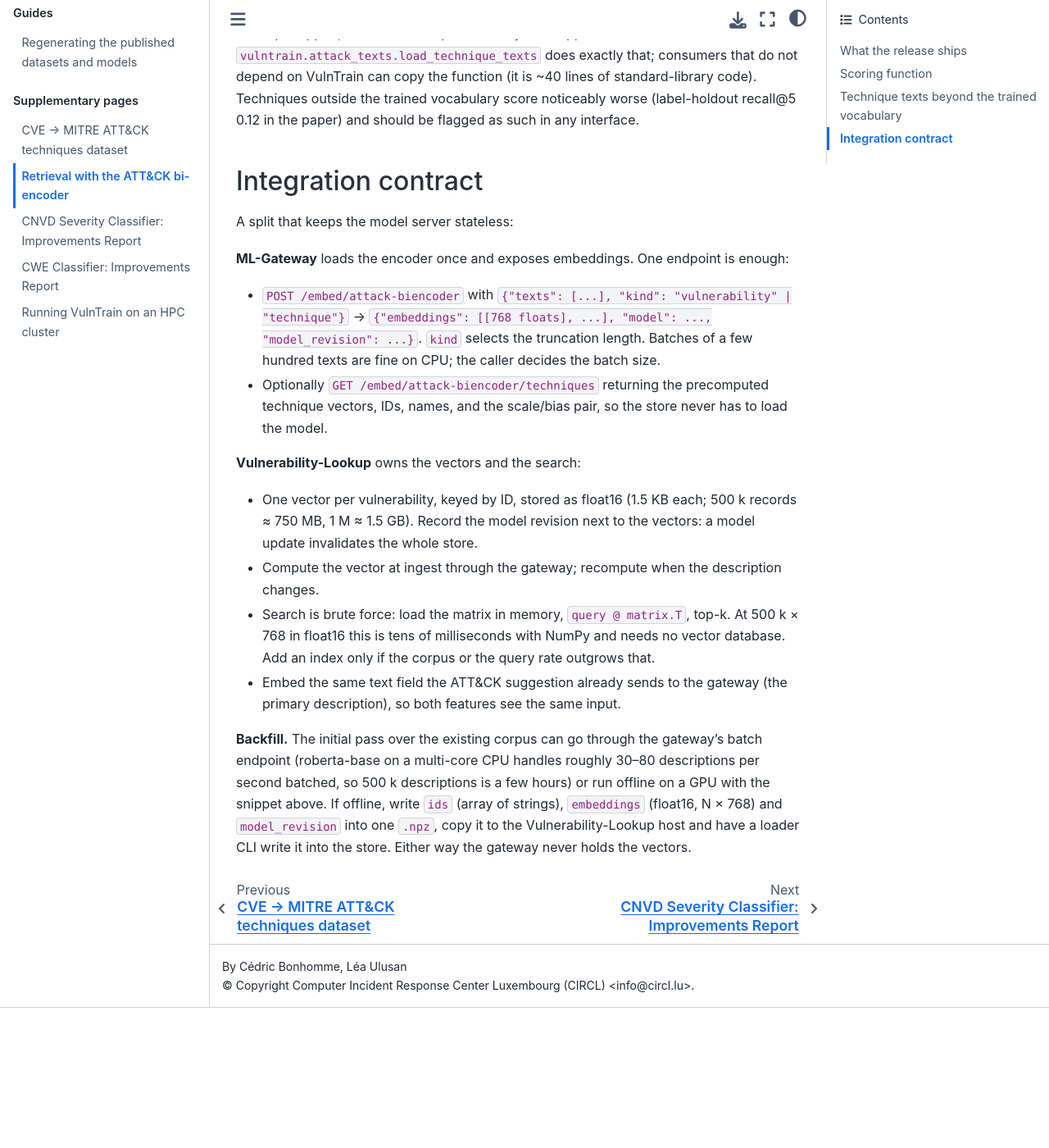
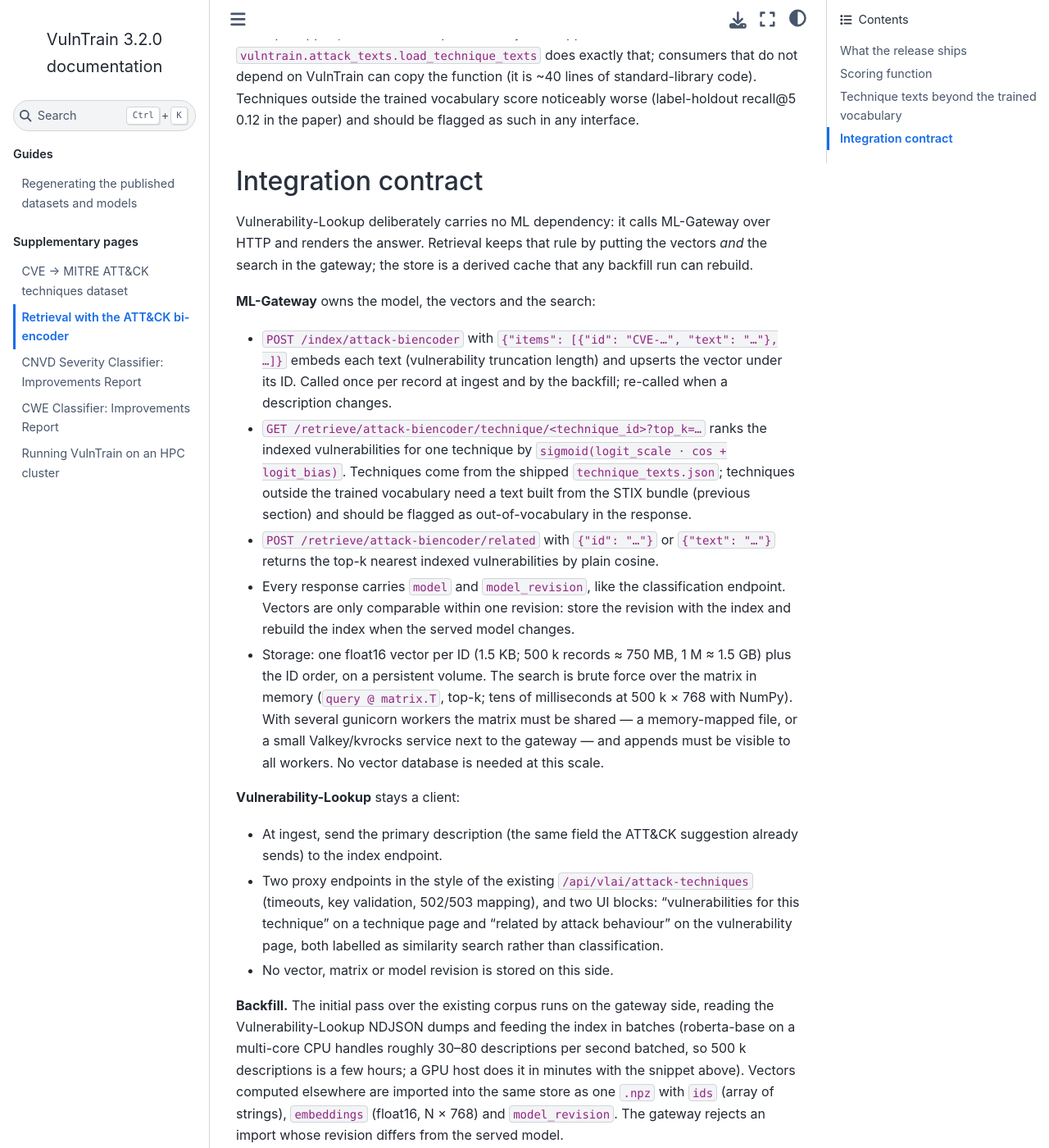
Before and after one commit to vulnerability-lookup/VulnTrain, a Sphinx documentation site: the page built from docs/attack-biencoder-retrieval.md, in a window 1280 px wide and 1400 px high, scrolled down 2668 px. Shown: the whole window at 82% size. Built offline with Sphinx 7.4.7 and the Sphinx Book theme 1.1.4, drawn with Linux system fonts in a browser that asks for light colours; before the commit the page ends 3897 px from its top, so only the background shows below that.

Commit message:
chg: [doc] retrieval index and search live in the gateway, not in Vulnerability-Lookup
Keeps Vulnerability-Lookup free of ML plumbing: the gateway owns the
vectors, the in-memory matrix and the backfill; the client only proxies.

Co-Authored-By: Claude Fable 5.1 <noreply@anthropic.com>

```diff
--- a/docs/attack-biencoder-retrieval.md
+++ b/docs/attack-biencoder-retrieval.md
@@ -118,38 +118,55 @@ the trained vocabulary score noticeably worse (label-holdout recall@5
 
 ## Integration contract
 
-A split that keeps the model server stateless:
+Vulnerability-Lookup deliberately carries no ML dependency: it calls
+ML-Gateway over HTTP and renders the answer. Retrieval keeps that rule by
+putting the vectors *and* the search in the gateway; the store is a
+derived cache that any backfill run can rebuild.
 
-**ML-Gateway** loads the encoder once and exposes embeddings. One endpoint
-is enough:
+**ML-Gateway** owns the model, the vectors and the search:
 
-- `POST /embed/attack-biencoder` with `{"texts": [...], "kind": "vulnerability" | "technique"}`
-  → `{"embeddings": [[768 floats], ...], "model": ..., "model_revision": ...}`.
-  `kind` selects the truncation length. Batches of a few hundred texts are
-  fine on CPU; the caller decides the batch size.
-- Optionally `GET /embed/attack-biencoder/techniques` returning the
-  precomputed technique vectors, IDs, names, and the scale/bias pair, so
-  the store never has to load the model.
+- `POST /index/attack-biencoder` with `{"items": [{"id": "CVE-…", "text": "…"}, …]}`
+  embeds each text (vulnerability truncation length) and upserts the
+  vector under its ID. Called once per record at ingest and by the
+  backfill; re-called when a description changes.
+- `GET /retrieve/attack-biencoder/technique/<technique_id>?top_k=…`
+  ranks the indexed vulnerabilities for one technique by
+  `sigmoid(logit_scale · cos + logit_bias)`. Techniques come from the
+  shipped `technique_texts.json`; techniques outside the trained
+  vocabulary need a text built from the STIX bundle (previous section)
+  and should be flagged as out-of-vocabulary in the response.
+- `POST /retrieve/attack-biencoder/related` with `{"id": "…"}` or
+  `{"text": "…"}` returns the top-k nearest indexed vulnerabilities by
+  plain cosine.
+- Every response carries `model` and `model_revision`, like the
+  classification endpoint. Vectors are only comparable within one
+  revision: store the revision with the index and rebuild the index when
+  the served model changes.
+- Storage: one float16 vector per ID (1.5 KB; 500 k records ≈ 750 MB,
+  1 M ≈ 1.5 GB) plus the ID order, on a persistent volume. The search is
+  brute force over the matrix in memory (`query @ matrix.T`, top-k; tens
+  of milliseconds at 500 k × 768 with NumPy). With several gunicorn
+  workers the matrix must be shared — a memory-mapped file, or a small
+  Valkey/kvrocks service next to the gateway — and appends must be
+  visible to all workers. No vector database is needed at this scale.
 
-**Vulnerability-Lookup** owns the vectors and the search:
+**Vulnerability-Lookup** stays a client:
 
-- One vector per vulnerability, keyed by ID, stored as float16 (1.5 KB
-  each; 500 k records ≈ 750 MB, 1 M ≈ 1.5 GB). Record the model revision
-  next to the vectors: a model update invalidates the whole store.
-- Compute the vector at ingest through the gateway; recompute when the
-  description changes.
-- Search is brute force: load the matrix in memory, `query @ matrix.T`,
-  top-k. At 500 k × 768 in float16 this is tens of milliseconds with
-  NumPy and needs no vector database. Add an index only if the corpus or
-  the query rate outgrows that.
-- Embed the same text field the ATT&CK suggestion already sends to the
-  gateway (the primary description), so both features see the same input.
+- At ingest, send the primary description (the same field the ATT&CK
+  suggestion already sends) to the index endpoint.
+- Two proxy endpoints in the style of the existing
+  `/api/vlai/attack-techniques` (timeouts, key validation, 502/503
+  mapping), and two UI blocks: "vulnerabilities for this technique" on a
+  technique page and "related by attack behaviour" on the vulnerability
+  page, both labelled as similarity search rather than classification.
+- No vector, matrix or model revision is stored on this side.
 
-**Backfill.** The initial pass over the existing corpus can go through the
-gateway's batch endpoint (roberta-base on a multi-core CPU handles roughly
+**Backfill.** The initial pass over the existing corpus runs on the
+gateway side, reading the Vulnerability-Lookup NDJSON dumps and feeding
+the index in batches (roberta-base on a multi-core CPU handles roughly
 30–80 descriptions per second batched, so 500 k descriptions is a few
-hours) or run offline on a GPU with the snippet above. If offline, write
+hours; a GPU host does it in minutes with the snippet above). Vectors
+computed elsewhere are imported into the same store as one `.npz` with
 `ids` (array of strings), `embeddings` (float16, N × 768) and
-`model_revision` into one `.npz`, copy it to the Vulnerability-Lookup host
-and have a loader CLI write it into the store. Either way the gateway
-never holds the vectors.
+`model_revision`. The gateway rejects an import whose revision differs
+from the served model.
```
